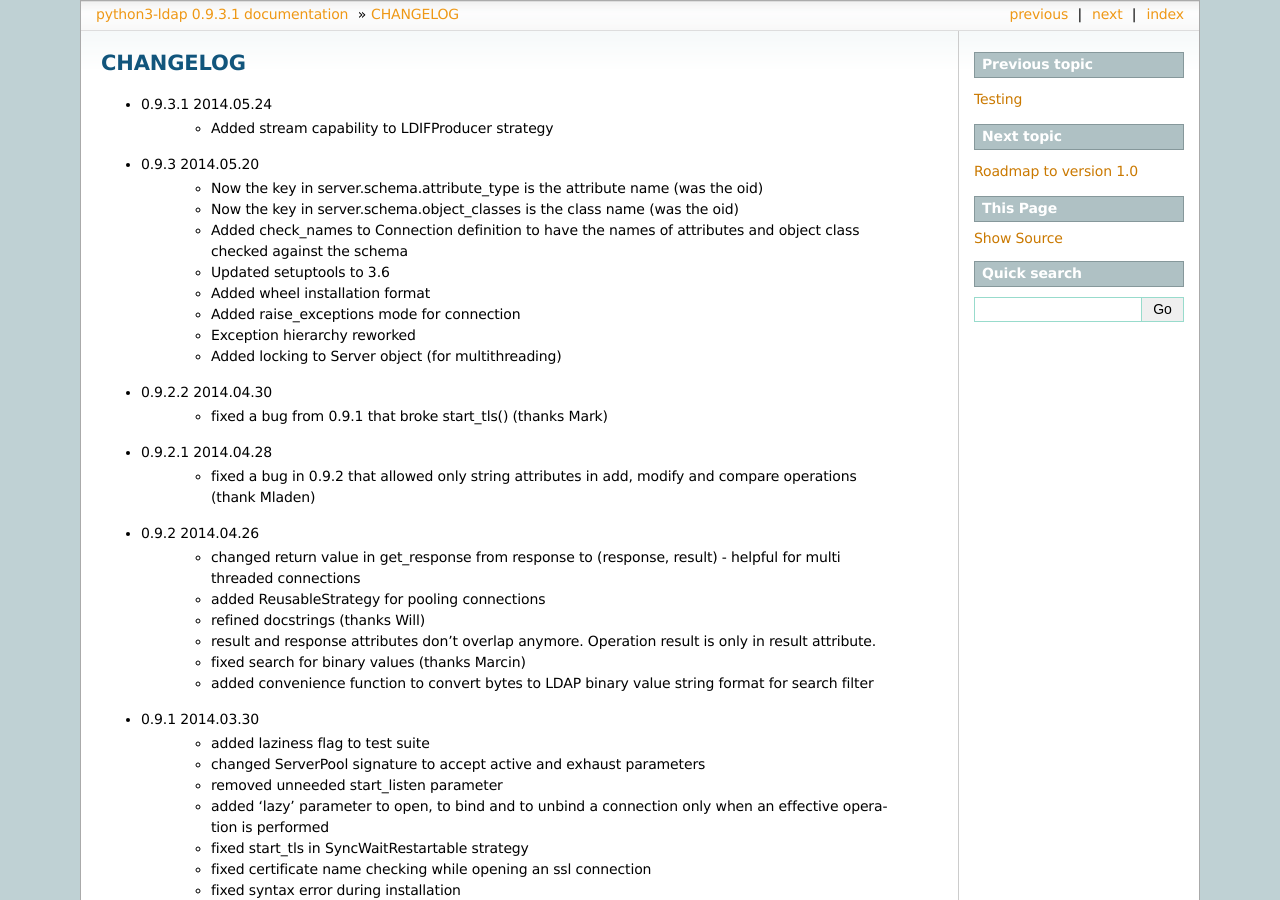
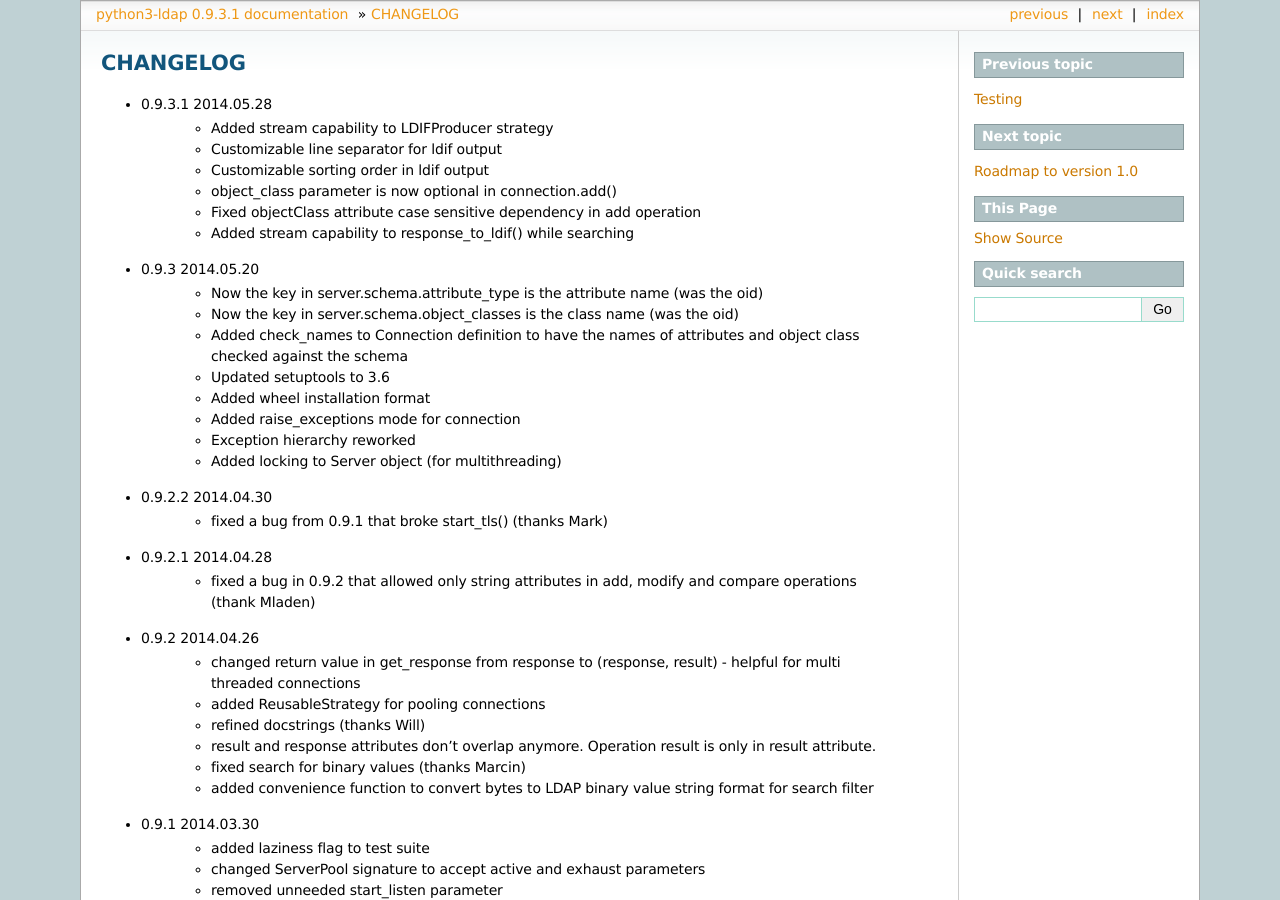
Before and after one commit to pycontribs/python3-ldap, a Sphinx documentation site: the page built from python3-ldap/docs/sphinx/source/changelog.rst, in a window 1280 px wide and 900 px high. Built offline with Sphinx 7.4.7, drawn with Linux system fonts in a browser that asks for light colours.

Commit message:
updated docs

```diff
--- a/README.txt
+++ b/README.txt
@@ -54,7 +54,7 @@ For information and suggestions you can contact me at python3ldap@gmail.com or y
 CHANGELOG
 =========
 
-* 0.9.3.1 2014.05.24
+* 0.9.3.1 2014.05.28
     - Added stream capability to LDIFProducer strategy
     - Customizable line separator for ldif output
     - Customizable sorting order in ldif output
--- a/python3-ldap/docs/sphinx/source/changelog.rst
+++ b/python3-ldap/docs/sphinx/source/changelog.rst
@@ -1,8 +1,13 @@
 CHANGELOG
 =========
 
-* 0.9.3.1 2014.05.24
+* 0.9.3.1 2014.05.28
     - Added stream capability to LDIFProducer strategy
+    - Customizable line separator for ldif output
+    - Customizable sorting order in ldif output
+    - object_class parameter is now optional in connection.add()
+    - Fixed objectClass attribute case sensitive dependency in add operation
+    - Added stream capability to response_to_ldif() while searching
 
 * 0.9.3 2014.05.20
     - Now the key in server.schema.attribute_type is the attribute name (was the oid)
```
Also changed, not shown: 1 other file.
